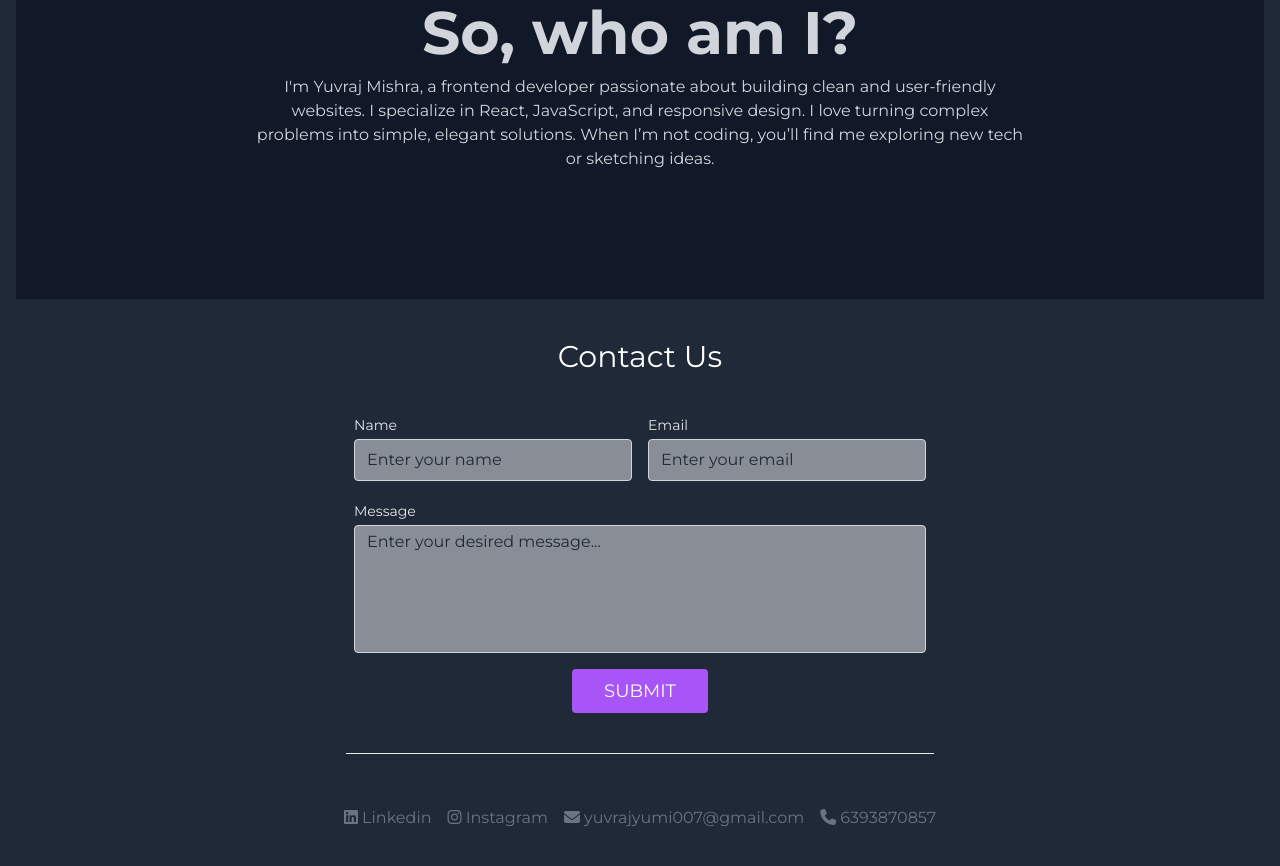
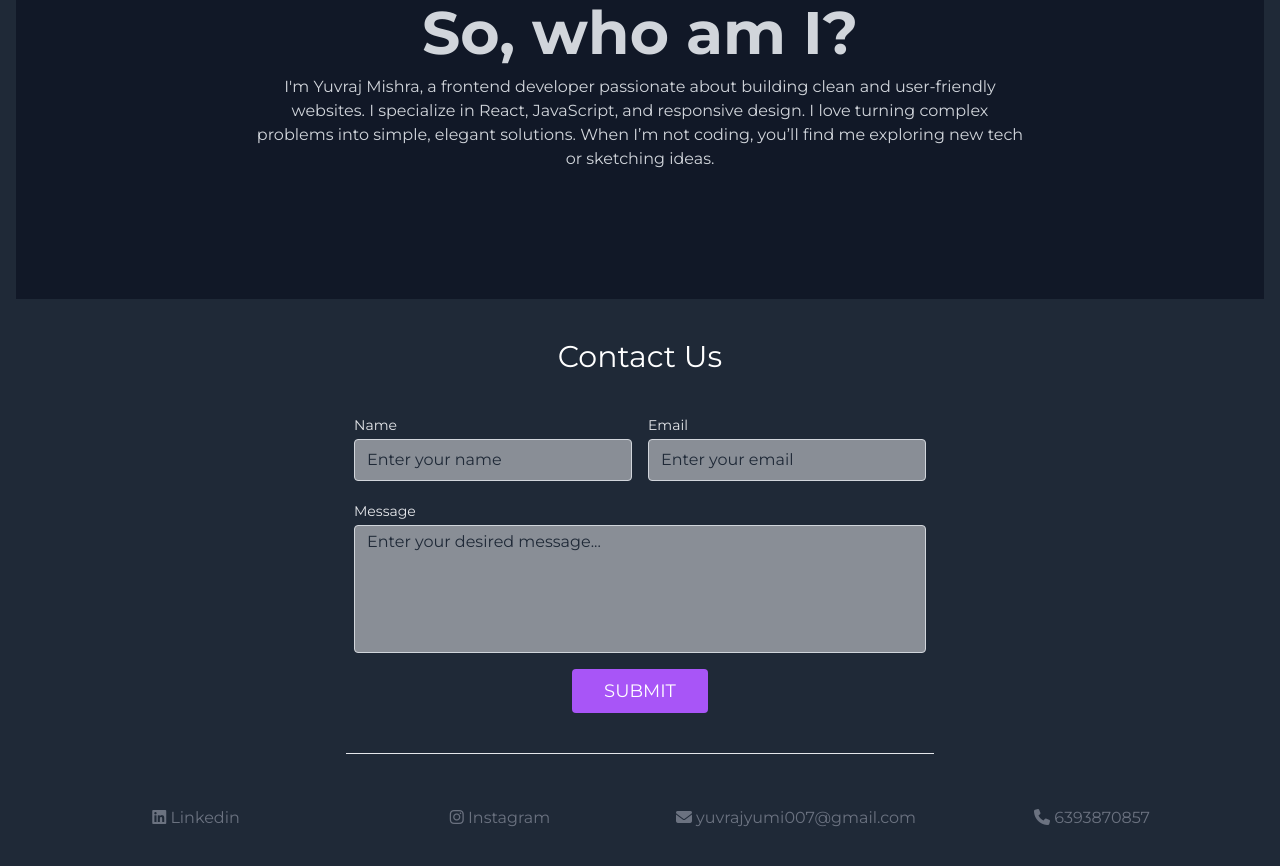
Before and after one commit to yuvrajmishr/Portfolio2, a plain HTML site: page index.html in a window 1280 px wide. Shown: the part 2221-3087 px from the top of the page. Drawn offline with nearby package versions, Linux system fonts and the light colour scheme.

Commit message:
for responsive

```diff
--- a/index.html
+++ b/index.html
@@ -46,7 +46,7 @@
 <section class="min-h-screen flex flex-col justify-center px-8 bg-gray-900 fade-in">
   <div class="grid md:grid-cols-2 gap-8 items-center ml-10">
 
-    <div class="ml-40">
+    <div class="md:ml-40 ml-0">
 
       <h1 class="text-4xl md:text-5xl font-bold mb-4">Hi, I'm <br><span class="text-purple-700 text-8xl underline">Yuvraj</span></h1>
       <p class="text-lg md:text-xl text-gray-300 mb-6 max-w-md">
@@ -189,11 +189,11 @@
         </div>
         </section>
     <div class="text-center">
-      <div class="flex justify-center space-x-4 mb-4 text-gray-500">
-        <a href="https://www.linkedin.com/in/yuvraj-mishra-923093326?utm_source=share&utm_campaign=share_via&utm_content=profile&utm_medium=android_app"><i class="fa-brands fa-linkedin"> </i> Linkedin</a>
-      <a href="https://www.instagram.com/yuvrajmishr?igsh=MWZtdzc1ZGxxeHJ5bg%3D%3D&utm_source=qr"><i class="fa-brands fa-instagram"> </i> Instagram</a>
-      <a href="yuvrajyumi007@gmail.com"><i class="fa-solid fa-envelope"></i> yuvrajyumi007@gmail.com</a>
-      <a href="#"><i class="fa-solid fa-phone"></i> 6393870857</a>
+      <div class="flex justify-center space-x-4 mb-4 text-gray-500 grid grid-cols-1 sm:grid-cols-3 md:grid-cols-4">
+       <div><a href="https://www.linkedin.com/in/yuvraj-mishra-923093326?utm_source=share&utm_campaign=share_via&utm_content=profile&utm_medium=android_app"><i class="fa-brands fa-linkedin"> </i> Linkedin</a></div>
+       <div><a href="https://www.instagram.com/yuvrajmishr?igsh=MWZtdzc1ZGxxeHJ5bg%3D%3D&utm_source=qr"><i class="fa-brands fa-instagram"> </i> Instagram</a></div>
+       <div><a href="yuvrajyumi007@gmail.com"><i class="fa-solid fa-envelope"></i> yuvrajyumi007@gmail.com</a></div>
+       <div><a href="#"><i class="fa-solid fa-phone"></i> 6393870857</a></div>
       </div>
 
 
```
